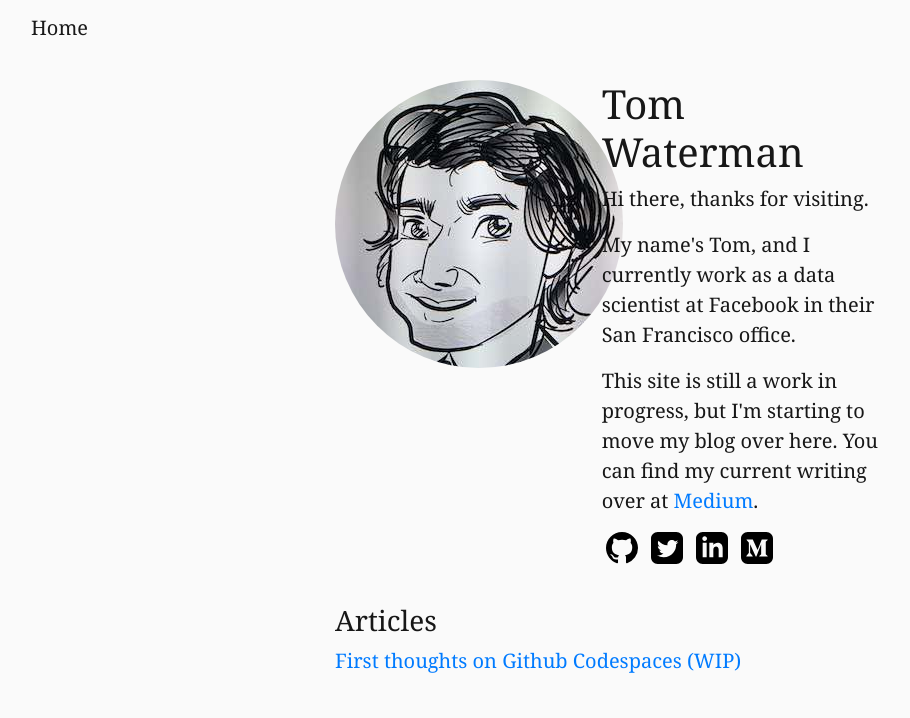
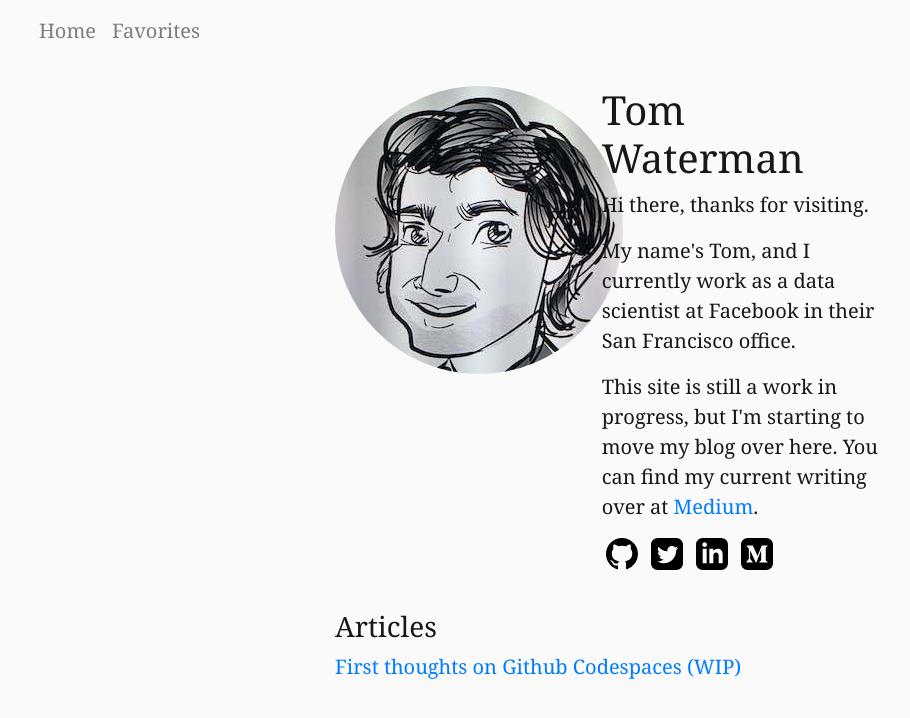
Before and after one commit to tjwaterman99/tjwaterman99, an MkDocs documentation site: the page built from docs/index.md, in a window 1280 px wide. Shown: the top 718 px of the page, without its empty margins (0-910 px from the left). Built offline with MkDocs 1.6.1, drawn with Linux system fonts in a browser that asks for light colours; nearby versions of some CDN libraries.

Commit message:
Update navbar

```diff
--- a/theme/main.html
+++ b/theme/main.html
@@ -14,8 +14,11 @@
 
 {% block content %}
     <div class="container-fluid pb-5">
-        <nav class="navbar navbar-light bg-white mb-4">
-            <a class="navbar-brand" href="/">Home</a>
+        <nav class="navbar navbar-expand navbar-light bg-white mb-4">
+            <div class="navbar-nav">
+                <a class="nav-item nav-link" href="/">Home</a>
+                <a class="nav-item nav-link" href="/favorites">Favorites</a>
+            </div>
         </nav>
         {% if page.is_homepage %}
         <div class="row">
```
